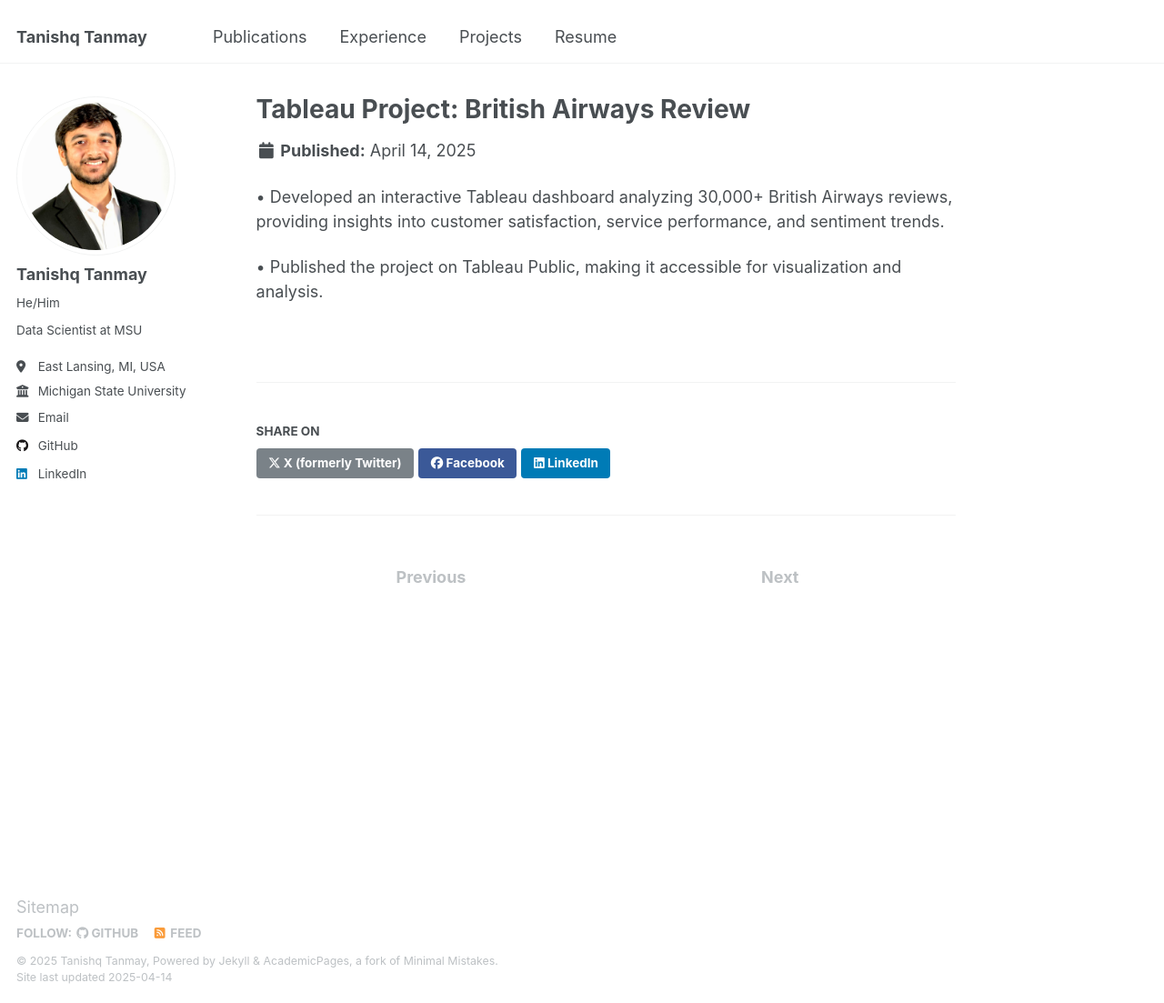
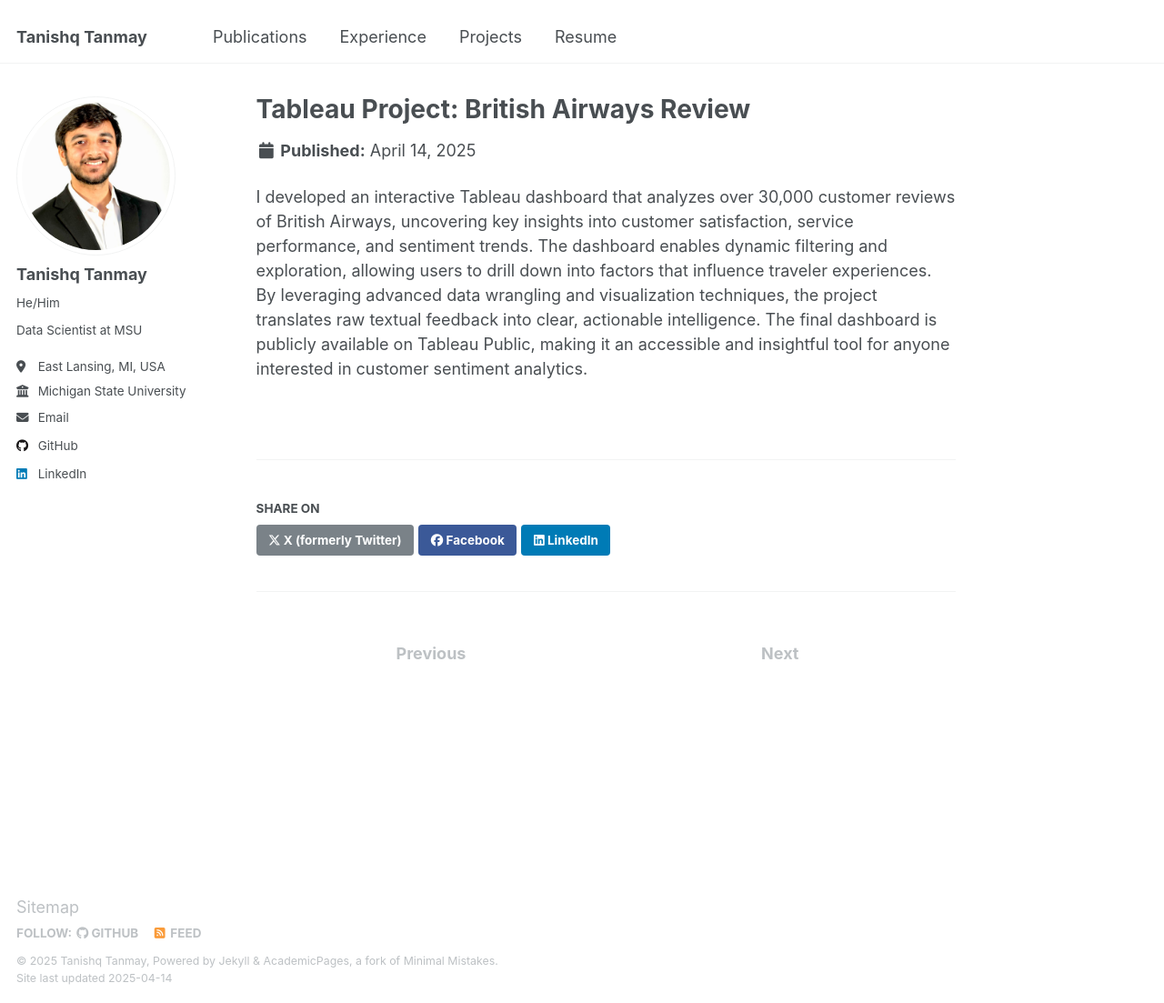
Before and after one commit to tanishq51099/tanishq51099.github.io, a Jekyll site: the page built from _portfolio/project3.md, in a window 1280 px wide and 1103 px high. Shown: the whole window at 91% size. Built offline with Jekyll 4.4.1, drawn with Linux system fonts in a browser that asks for light colours.

Commit message:
Update project3.md

```diff
--- a/_portfolio/project3.md
+++ b/_portfolio/project3.md
@@ -1,9 +1,7 @@
 ---
 title: "Tableau Project: British Airways Review"
-excerpt: 'I developed an interactive Tableau dashboard analyzing 30,000+ British Airways reviews, providing insights into customer satisfaction, service performance, and sentiment trends and published the project on Tableau Public, making it accessible for visualization and analysis. <a href="https://public.tableau.com/app/profile/tanishq.tanmay/viz/BritishAirwaysReview_17392508596160/Dashboard1">(Dashboard Link)</a>'
+excerpt: 'I developed an interactive Tableau dashboard that analyzes over 30,000 customer reviews of British Airways, uncovering key insights into customer satisfaction, service performance, and sentiment trends. The dashboard enables dynamic filtering and exploration, allowing users to drill down into factors that influence traveler experiences. By leveraging advanced data wrangling and visualization techniques, the project translates raw textual feedback into clear, actionable intelligence. The final dashboard is publicly available on Tableau Public, making it an accessible and insightful tool for anyone interested in customer sentiment analytics. <a href="https://public.tableau.com/app/profile/tanishq.tanmay/viz/BritishAirwaysReview_17392508596160/Dashboard1">(Dashboard Link)</a>'
 collection: portfolio
 ---
 
-•	Developed an interactive Tableau dashboard analyzing 30,000+ British Airways reviews, providing insights into customer satisfaction, service performance, and sentiment trends.
-
-•	Published the project on Tableau Public, making it accessible for visualization and analysis.
+I developed an interactive Tableau dashboard that analyzes over 30,000 customer reviews of British Airways, uncovering key insights into customer satisfaction, service performance, and sentiment trends. The dashboard enables dynamic filtering and exploration, allowing users to drill down into factors that influence traveler experiences. By leveraging advanced data wrangling and visualization techniques, the project translates raw textual feedback into clear, actionable intelligence. The final dashboard is publicly available on Tableau Public, making it an accessible and insightful tool for anyone interested in customer sentiment analytics.
```
